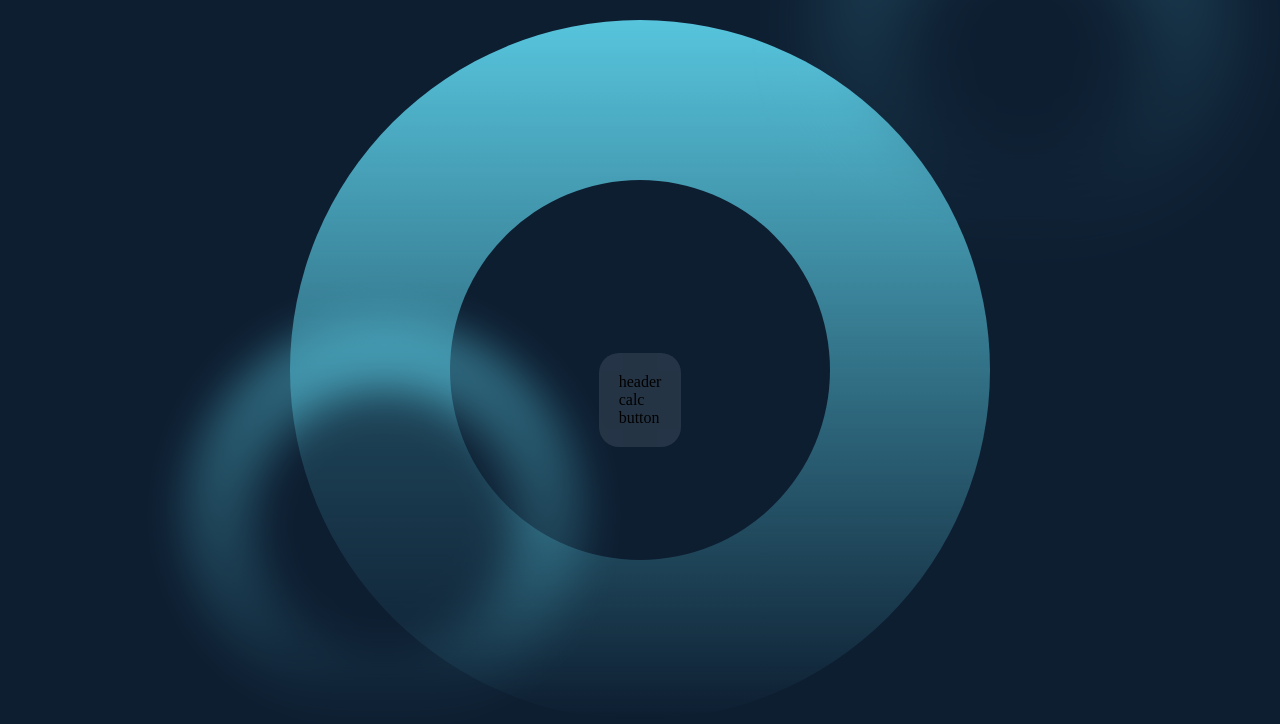
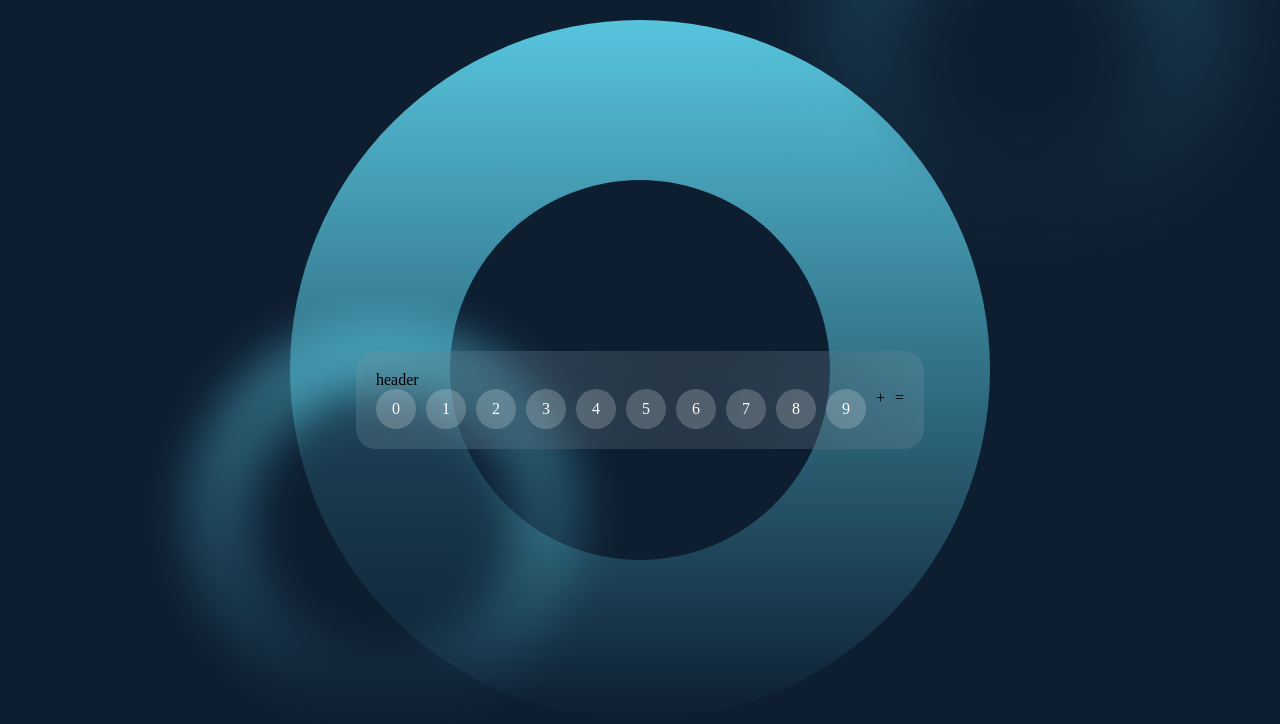
Before and after one commit to Kronos2k4/Calculator, a React (Create React App) app: page / in a window 1280 px wide. Shown: the top 724 px of the page. Built offline with nearby package versions, Linux system fonts and the light colour scheme.

Commit message:
Calculator component logic and styles

```diff
--- a/src/components/Calculator/CalculatorButton/index.tsx
+++ b/src/components/Calculator/CalculatorButton/index.tsx
@@ -1,9 +1,61 @@
-const CalculatorButton = () => {
+import { rgba } from "polished";
+import { FC } from "react";
+import styled, { keyframes } from "styled-components";
+
+interface Props {
+    value: number;
+    onClick: (value: number) => void;
+}
+
+const CalculatorButton: FC<Props> = ({value, onClick}) => {
     return (
-        <>
-            button
-        </>
+        <Wrapper onClick={() => onClick(value)}>
+            {value}
+        </Wrapper>
     )
 }
 
+const Wrapper = styled.div`
+  position: relative;
+  border-radius: 50%;
+  color: ${({theme}) => theme.calculator.light.colors.primary};
+  background-color: ${({theme}) => rgba(theme.calculator.light.colors.primary, .2)};
+  cursor: pointer;
+  display: flex;
+  align-items: center;
+  justify-content: center;
+  flex: 0 0 auto;
+  width: ${({theme}) => theme.calculator.sizes.button}px;
+  height: ${({theme}) => theme.calculator.sizes.button}px;
+  transition: background-color, .3s ease-in-out;
+  &:hover {
+    background-color: ${({theme}) => rgba(theme.calculator.light.colors.primary, .4)};
+  }
+  &:after {
+    content: "";
+    display: block;
+    position: absolute;
+    border-radius: 50%;
+    left: 0;
+    top:0;
+    width: 100%;
+    height: 100%;
+    opacity: 0;
+    transition: all 0.5s;
+    box-shadow: 0 0 10px 20px white;
+  }
+
+  &:active {
+    &:after {
+      box-shadow: 0 0 0 0 white;
+      position: absolute;
+      border-radius: 50%;
+      left: 0;
+      top: 0;
+      opacity: .3;
+      transition: 0s;
+    }
+  }
+`
+
 export default CalculatorButton;
--- /dev/null
+++ b/src/components/Calculator/CalculatorOperand/index.tsx
@@ -0,0 +1,22 @@
+import { FC } from "react";
+import styled from "styled-components";
+
+interface Props {
+    value: string;
+    operation: string;
+    onClick: (operation: string) => void;
+}
+
+const CalculatorOperand: FC<Props> = ({value, operation, onClick}) => {
+    return (
+        <Wrapper onClick={() => onClick(operation)}>
+            {value}
+        </Wrapper>
+    )
+}
+
+const Wrapper = styled.div`
+
+`
+
+export default CalculatorOperand;
--- /dev/null
+++ b/src/components/Calculator/buttonsConfig.ts
@@ -0,0 +1,5 @@
+export const buttonsConfig = [
+    {
+
+    }
+]
--- a/src/components/Calculator/index.tsx
+++ b/src/components/Calculator/index.tsx
@@ -1,18 +1,72 @@
 import styled from "styled-components";
 import {rgba} from "polished";
 import CalculatorButton from "./CalculatorButton";
+import CalculatorOperand from "./CalculatorOperand";
+import {useEffect, useState} from "react";
 
 const Calculator = () => {
+
+    const [values, setValues] = useState<string[]>([]);
+    const [currentValue, setCurrentValue] = useState<string>('');
+    const [result, setResult] = useState<number | string>();
+
+    const handleOperand = (value: number) => {
+        setCurrentValue(state => state + value.toString())
+    }
+
+    const handleOperation = (operation: string) => {
+        if(operation !== '=') {
+            setValues(state => [...state, currentValue, operation])
+            setCurrentValue('')
+            return
+        }
+        calculateResult()
+    }
+
+    const calculateResult = () => {
+        let sum
+        for(let i = 0; i < values.length - 2; i+3) {
+            // sum = parseInt(values[i]) + values[i+1] + parseInt(values[i+2])
+        }
+        setResult(sum)
+    }
+
+    const _renderOperations = () => {
+        return (
+            <>
+                {values.map(value => (
+                    <>
+                        {value}
+                    </>
+                ))}
+            </>
+        )
+    }
+
+    const _renderButtons = () => {
+        const arr = []
+        for(let i = 0; i <= 9; i++) {
+            arr.push(<CalculatorButton key={`button-${i}`} value={i} onClick={handleOperand}/>)
+        }
+        return arr
+    }
+
+    const _renderOperands = () => {
+        return [<CalculatorOperand value={'+'} operation={'+'} onClick={handleOperation} />, <CalculatorOperand value={'='} operation={'='} onClick={handleOperation} />]
+    }
+
     return (
         <Wrapper>
             <Header>
                 header
             </Header>
             <CalculationZone>
-                calc
+                {_renderOperations()}
+                {result}
             </CalculationZone>
             <Actions>
-                <CalculatorButton />
+                {_renderButtons()}
+                {_renderOperands()}
             </Actions>
         </Wrapper>
     )
@@ -22,7 +76,7 @@ const Wrapper = styled.div`
   border-radius: 20px;
   padding: 20px;
   background-color: ${({theme}) => `${rgba(theme.calculator.light.colors.primary, .1)}`};
-  backdrop-filter: blur(200px);
+  backdrop-filter: blur(100px);
 `
 
 const Header = styled.div`
@@ -34,8 +88,8 @@ const CalculationZone = styled.div`
 `
 
 const Actions = styled.div`
-
-
+  display: flex;
+  gap: 10px;
 `
 
 export default Calculator;
--- a/src/theme.ts
+++ b/src/theme.ts
@@ -4,6 +4,9 @@ export const theme = {
         secondary: '#57C5DD',
     },
     calculator: {
+        sizes: {
+            button: 40,
+        },
         light: {
             colors: {
               primary: '#ffffff',
```
